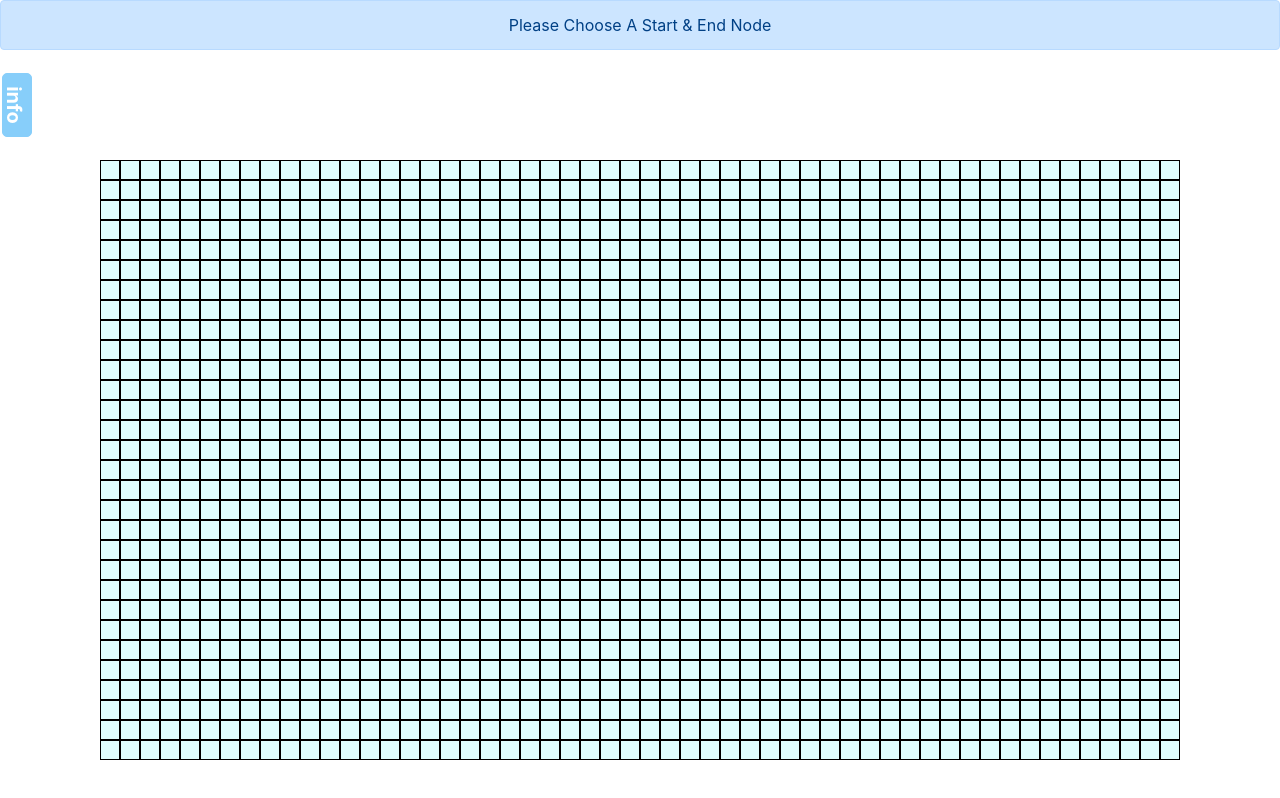
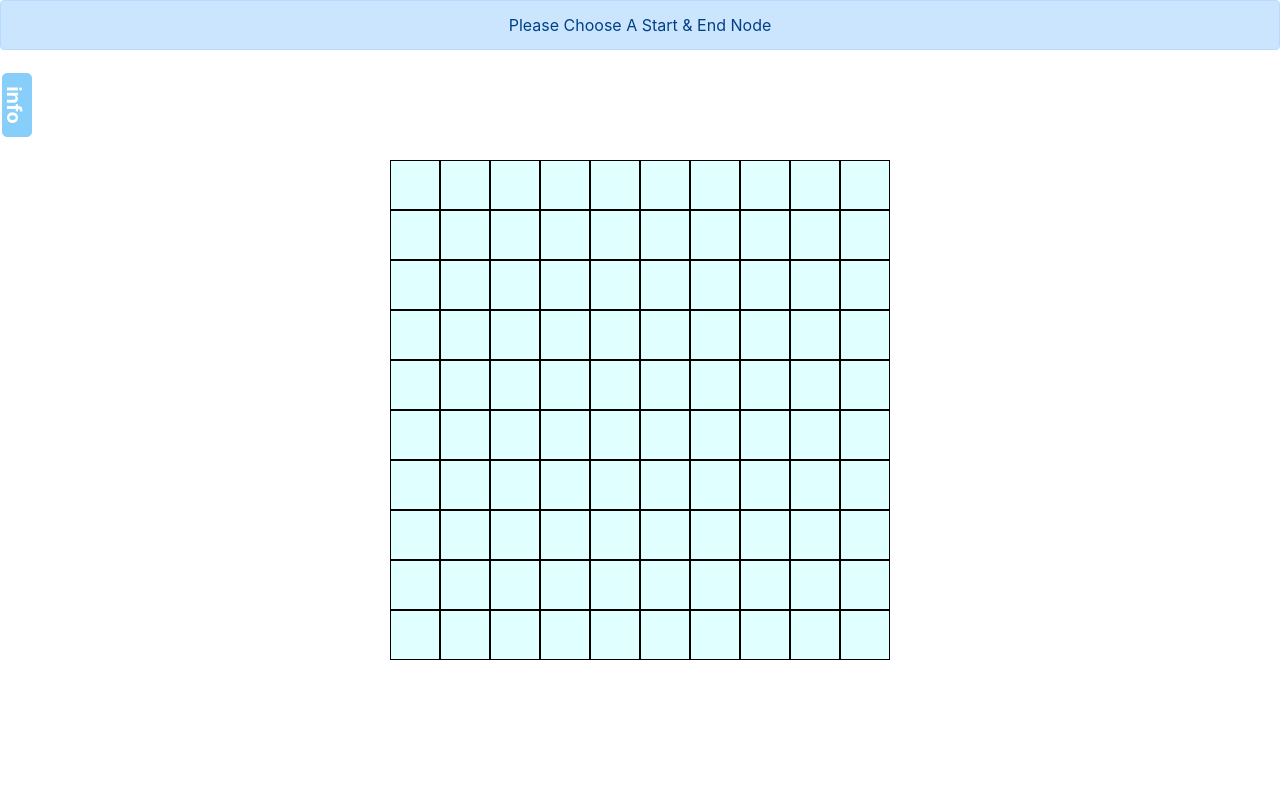
Before and after one commit to Walker-TW/Algorithm-Visualizer, a React (Create React App) app: page / in a window 1280 px wide. Built offline with nearby package versions, Linux system fonts and the light colour scheme.

Commit message:
Changes made to be easier to test grid size etc

```diff
--- a/src/Algorithms/a*test.js
+++ b/src/Algorithms/a*test.js
@@ -10,28 +10,37 @@ export function aStar(grid, start, finish) {
   // start has been set here
   while (!!open.length) {
     sortUnvisitedHeuritsic(open);
+    console.log(open.length, "this should never be above 100");
     const currentNode = open.shift();
     currentNode.visited = true;
-    closed.unshift(currentNode);
+    closed.push(currentNode);
     console.log(currentNode, "the Closest Node");
     console.log(currentNode === finish, "is this the end node");
     if (currentNode === finish) return closed;
     addNeighboursToOpen(currentNode, grid, open, finish);
     // find-out if the neighbours are visted or a wall
-    allNodes.pop();
   }
 }
 
 function addNeighboursToOpen(currentNode, grid, open, finish) {
   const unVisitedNotFenceNeighbours = getUnvisitedNeighbors(currentNode, grid);
   console.log(unVisitedNotFenceNeighbours, "is this an array?");
+  console.log(unVisitedNotFenceNeighbours[0], "is visited?");
+  console.log(unVisitedNotFenceNeighbours[1], "is visited?");
+  console.log(unVisitedNotFenceNeighbours[2], "is visited?");
+  console.log(unVisitedNotFenceNeighbours[3], "is visited?");
+
   for (const neighbour of unVisitedNotFenceNeighbours) {
     neighbour.distance = currentNode.distance + 1;
     neighbour.manhatten = findManhatten(neighbour, finish);
     heuristicCheck(neighbour);
     neighbour.pastNode = currentNode;
-    if (neighbour.visited !== true) open.push(neighbour);
+    if (neighbour.inOpen !== true) {
+      neighbour.isOpen = true;
+      open.push(neighbour);
+    }
   }
+  // is broken because instead of searching in closed it is not updatign neighbours?
 }
 
 function heuristicCheck(node) {
@@ -56,6 +65,7 @@ function getUnvisitedNeighbors(node, grid) {
   // and if ????
   const x = neighbours.filter((neighbour) => !neighbour.visited);
   return x.filter((neighbour) => !neighbour.fence);
+  // check if fence after open?
   // return the neighbours that have not been visted(which ic listed in the state)
 }
 
@@ -72,10 +82,10 @@ function getNodes(grid) {
 }
 
 function findManhatten(node, finish) {
-  const finalNodeX = finish.gridId.rowIndex + 1;
-  const finalNodeY = finish.gridId.colIndex + 1;
-  const nodeX = node.gridId.rowIndex + 1;
-  const nodeY = node.gridId.colIndex + 1;
+  const finalNodeX = finish.gridId.rowIndex;
+  const finalNodeY = finish.gridId.colIndex;
+  const nodeX = node.gridId.rowIndex;
+  const nodeY = node.gridId.colIndex;
   const manhatten = Math.abs(nodeX - finalNodeX) + Math.abs(nodeY - finalNodeY);
   return manhatten;
 }
@@ -89,6 +99,7 @@ function findHeuristicTotal(node) {
 }
 
 function sortUnvisitedHeuritsic(nodes) {
+  console.log(nodes, "this is before the sort");
   const x = nodes.sort(function (node1, node2) {
     return node1.heuristic - node2.heuristic;
   });
--- a/src/Grid/Grid.js
+++ b/src/Grid/Grid.js
@@ -50,6 +50,7 @@ export default class Grid extends Component {
       manhatten: Infinity,
       distance: Infinity,
       visited: false,
+      inOpen: false,
       pastNode: null,
       start: false,
       finish: false,
@@ -61,9 +62,9 @@ export default class Grid extends Component {
     const { width, height } = this.props.view;
 
     let grid = [];
-    for (let rowIndex = 0; rowIndex < width; rowIndex++) {
+    for (let rowIndex = 0; rowIndex < 10; rowIndex++) {
       let current_row = [];
-      for (let colIndex = 0; colIndex < height; colIndex++) {
+      for (let colIndex = 0; colIndex < 10; colIndex++) {
         const gridId = { colIndex, rowIndex };
 
         current_row.push(this.createNode(gridId));
@@ -128,7 +129,7 @@ export default class Grid extends Component {
     const resultOfAStar = aStar(grid, startNode, finishNode);
     console.log(resultOfAStar, "resultofAstar");
     console.log(resultOfAStar[0], "look here");
-    const y = findShortestPathAStar(resultOfAStar[0]);
+    const y = findShortestPathAStar(resultOfAStar[resultOfAStar.length - 1]);
     this.animateAlgorithm(resultOfAStar, y);
   };
 
--- a/src/Grid/Node/Node.css
+++ b/src/Grid/Node/Node.css
@@ -1,6 +1,6 @@
 .Node {
-  width: 20px;
-  height: 20px;
+  width: 50px;
+  height: 50px;
   border: 1px solid black;
   background-color: lightcyan;
 }
```
